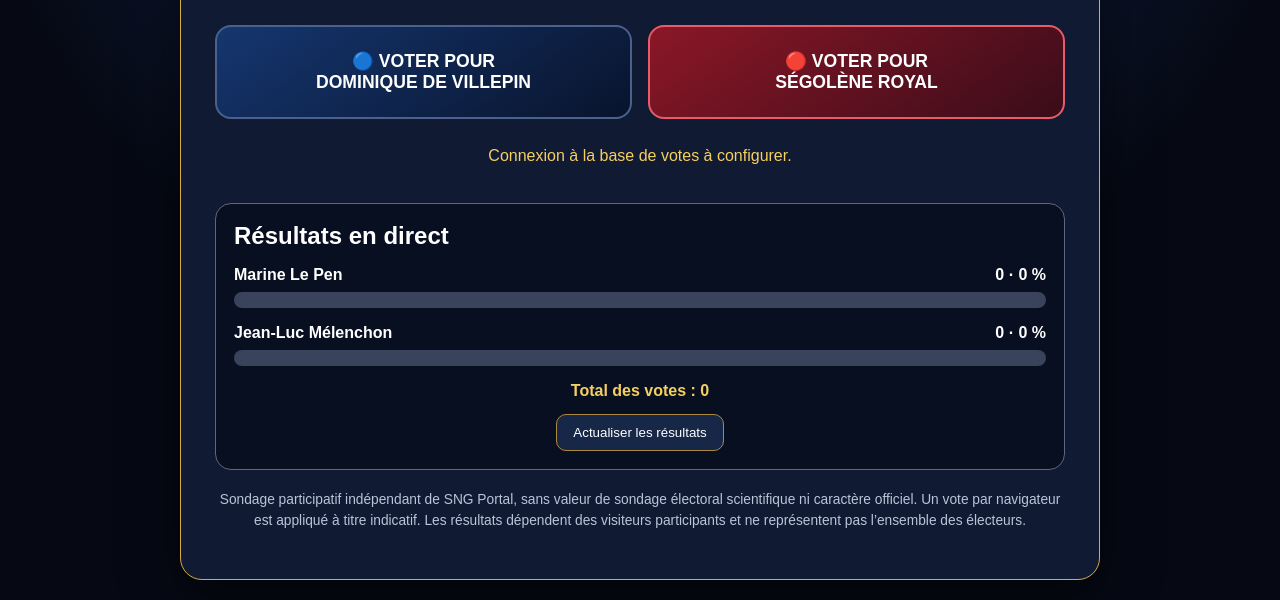
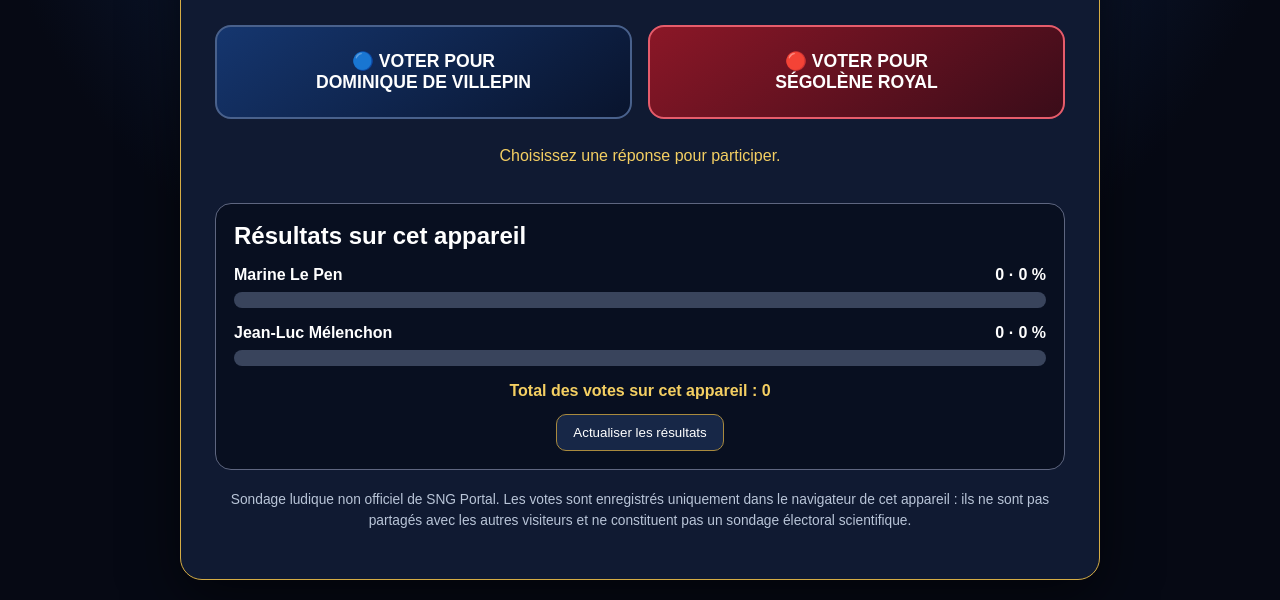
Before and after one commit to luisguzmanune75-jpg/luisguzmanune75-jpg.github.io, a plain HTML site: page vote-presidentielle-2027.html in a window 1280 px wide. Shown: the part 291-891 px from the top of the page. Drawn offline with Linux system fonts and the light colour scheme; no server answers.

Commit message:
Simplifier le jeu de vote sans base de données

```diff
--- a/vote-presidentielle-2027.html
+++ b/vote-presidentielle-2027.html
@@ -8,16 +8,13 @@
 <section class="panel"><div class="eyebrow">SONDAGE D’OPINION NON OFFICIEL</div><h1 class="title">PRÉSIDENTIELLE 2027</h1><p class="subtitle">Quel nom souhaiteriez-vous voir à la présidence de la France ? Exprimez votre préférence et consultez les résultats partagés par les visiteurs.</p>
 <div class="choices"><button class="choice" id="marine" onclick="vote('Marine Le Pen')">🔵 VOTER POUR<br>DOMINIQUE DE VILLEPIN</button><button class="choice" id="melenchon" onclick="vote('Jean-Luc Mélenchon')">🔴 VOTER POUR<br>SÉGOLÈNE ROYAL</button></div>
 <div class="status" id="status" aria-live="polite">Chargement des résultats…</div>
-<section class="results"><h2>Résultats en direct</h2><div class="row"><div class="rowtop"><span>Marine Le Pen</span><span id="marinecount">0 · 0 %</span></div><div class="track"><div class="bar" id="marinebar"></div></div></div><div class="row red"><div class="rowtop"><span>Jean-Luc Mélenchon</span><span id="melenchoncount">0 · 0 %</span></div><div class="track"><div class="bar" id="melenchonbar"></div></div></div><div class="total" id="total">Total des votes : 0</div><button class="refresh" onclick="loadResults()">Actualiser les résultats</button></section>
-<p class="note">Sondage participatif indépendant de SNG Portal, sans valeur de sondage électoral scientifique ni caractère officiel. Un vote par navigateur est appliqué à titre indicatif. Les résultats dépendent des visiteurs participants et ne représentent pas l’ensemble des électeurs.</p>
+<section class="results"><h2>Résultats sur cet appareil</h2><div class="row"><div class="rowtop"><span>Marine Le Pen</span><span id="marinecount">0 · 0 %</span></div><div class="track"><div class="bar" id="marinebar"></div></div></div><div class="row red"><div class="rowtop"><span>Jean-Luc Mélenchon</span><span id="melenchoncount">0 · 0 %</span></div><div class="track"><div class="bar" id="melenchonbar"></div></div></div><div class="total" id="total">Total des votes sur cet appareil : 0</div><button class="refresh" onclick="loadResults()">Actualiser les résultats</button></section>
+<p class="note">Sondage ludique non officiel de SNG Portal. Les votes sont enregistrés uniquement dans le navigateur de cet appareil : ils ne sont pas partagés avec les autres visiteurs et ne constituent pas un sondage électoral scientifique.</p>
 </section></main>
 <script>
-const SUPABASE_URL='VOTRE_URL_SUPABASE';
-const SUPABASE_ANON_KEY='VOTRE_CLE_ANON_SUPABASE';
-const tokenKey='sng_vote_presidentielle_2027_token';
-function headers(){return {'Content-Type':'application/json','apikey':SUPABASE_ANON_KEY,'Authorization':'Bearer '+SUPABASE_ANON_KEY};}
-async function rpc(name,body={}){const r=await fetch(SUPABASE_URL+'/rest/v1/rpc/'+name,{method:'POST',headers:headers(),body:JSON.stringify(body)});if(!r.ok)throw new Error('Erreur serveur ('+r.status+')');return r.json();}
-async function loadResults(){try{const data=await rpc('get_vote_results');const a=data.find(x=>x.candidate==='Marine Le Pen')?.votes||0;const b=data.find(x=>x.candidate==='Jean-Luc Mélenchon')?.votes||0;const t=a+b;const ap=t?Math.round(a/t*1000)/10:0;const bp=t?Math.round(b/t*1000)/10:0;document.getElementById('marinecount').textContent=a+' · '+ap+' %';document.getElementById('melenchoncount').textContent=b+' · '+bp+' %';document.getElementById('marinebar').style.width=ap+'%';document.getElementById('melenchonbar').style.width=bp+'%';document.getElementById('total').textContent='Total des votes : '+t;document.getElementById('status').textContent=localStorage.getItem(tokenKey)?'Votre navigateur a déjà participé. Merci !':'Choisissez une seule réponse pour participer.';}catch(e){document.getElementById('status').textContent='Connexion à la base de votes à configurer.';}}
-async function vote(candidate){if(localStorage.getItem(tokenKey)){document.getElementById('status').textContent='Un vote a déjà été enregistré depuis ce navigateur.';return;}try{let token=crypto.randomUUID();const ok=await rpc('submit_vote',{p_vote_token:token,p_candidate:candidate});if(ok){localStorage.setItem(tokenKey,token);document.getElementById('status').textContent='Merci ! Votre vote a été enregistré.';}else{localStorage.setItem(tokenKey,token);document.getElementById('status').textContent='Un vote a déjà été enregistré depuis ce navigateur.';}document.getElementById('marine').disabled=true;document.getElementById('melenchon').disabled=true;await loadResults();}catch(e){document.getElementById('status').textContent='Le vote n’a pas pu être enregistré. La connexion doit être configurée.';}}
-loadResults();setInterval(loadResults,10000);
+const voteKey='sng_portal_vote_2027_local';
+function getVotes(){try{return JSON.parse(localStorage.getItem('sng_portal_vote_counts')||'{"Marine Le Pen":0,"Jean-Luc Mélenchon":0}');}catch(e){return {'Marine Le Pen':0,'Jean-Luc Mélenchon':0};}}
+function loadResults(){const data=getVotes();const a=Number(data['Marine Le Pen']||0);const b=Number(data['Jean-Luc Mélenchon']||0);const t=a+b;const ap=t?Math.round(a/t*1000)/10:0;const bp=t?Math.round(b/t*1000)/10:0;document.getElementById('marinecount').textContent=a+' · '+ap+' %';document.getElementById('melenchoncount').textContent=b+' · '+bp+' %';document.getElementById('marinebar').style.width=ap+'%';document.getElementById('melenchonbar').style.width=bp+'%';document.getElementById('total').textContent='Total des votes sur cet appareil : '+t;const already=localStorage.getItem(voteKey);document.getElementById('status').textContent=already?'Votre choix a été enregistré sur cet appareil.':'Choisissez une réponse pour participer.';document.getElementById('marine').disabled=!!already;document.getElementById('melenchon').disabled=!!already;}
+function vote(candidate){if(localStorage.getItem(voteKey)){document.getElementById('status').textContent='Vous avez déjà voté sur cet appareil.';return;}const data=getVotes();data[candidate]=Number(data[candidate]||0)+1;localStorage.setItem('sng_portal_vote_counts',JSON.stringify(data));localStorage.setItem(voteKey,candidate);document.getElementById('status').textContent='Merci ! Votre vote est enregistré sur cet appareil.';loadResults();}
+loadResults();
 </script></body></html>
```
